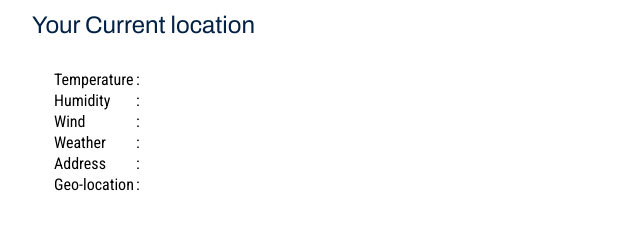
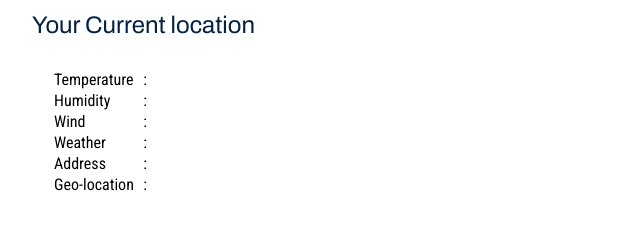
Before and after one commit to jwlrai/3rd-week-project, a plain HTML site: page index.html in a window 1280 px wide. Shown: the part 174-407 px from the top of the page, 108-748 px from the left. Drawn offline with nearby package versions, Linux system fonts and the light colour scheme; a web font is replaced by a local one.

Commit message:
readme.md

```diff
--- a/index.html
+++ b/index.html
@@ -27,27 +27,27 @@
                 <table id="gen">
                     <tr>
                         <td>Temperature</td>
-                        <td>: <span class="temp gen"></span></td>
+                        <td>&nbsp;&nbsp;:&nbsp;&nbsp; <span class="temp gen"></span></td>
                     </tr>
                     <tr>
                         <td>Humidity</td>
-                        <td>: <span class="hum gen"></span></td>
+                        <td>&nbsp;&nbsp;:&nbsp;&nbsp; <span class="hum gen"></span></td>
                     </tr>
                     <tr>
                         <td>Wind</td>
-                        <td>: <span class="win gen"></span></td>
+                        <td>&nbsp;&nbsp;:&nbsp;&nbsp; <span class="win gen"></span></td>
                     </tr>
                     <tr>
                         <td>Weather</td>
-                        <td>: <span class="des gen"></span></td>
+                        <td>&nbsp;&nbsp;:&nbsp;&nbsp; <span class="des gen"></span></td>
                     </tr>
                     <tr>
                         <td>Address </td>
-                        <td>: <span class="add gen"></span></td>
+                        <td>&nbsp;&nbsp;:&nbsp;&nbsp; <span class="add gen"></span></td>
                     </tr>
                     <tr>
                         <td>Geo-location</td>
-                        <td>: <span class="loc gen"></span></td>
+                        <td>&nbsp;&nbsp;:&nbsp;&nbsp; <span class="loc gen"></span></td>
                     </tr>
                 </table>
             </section>
```
